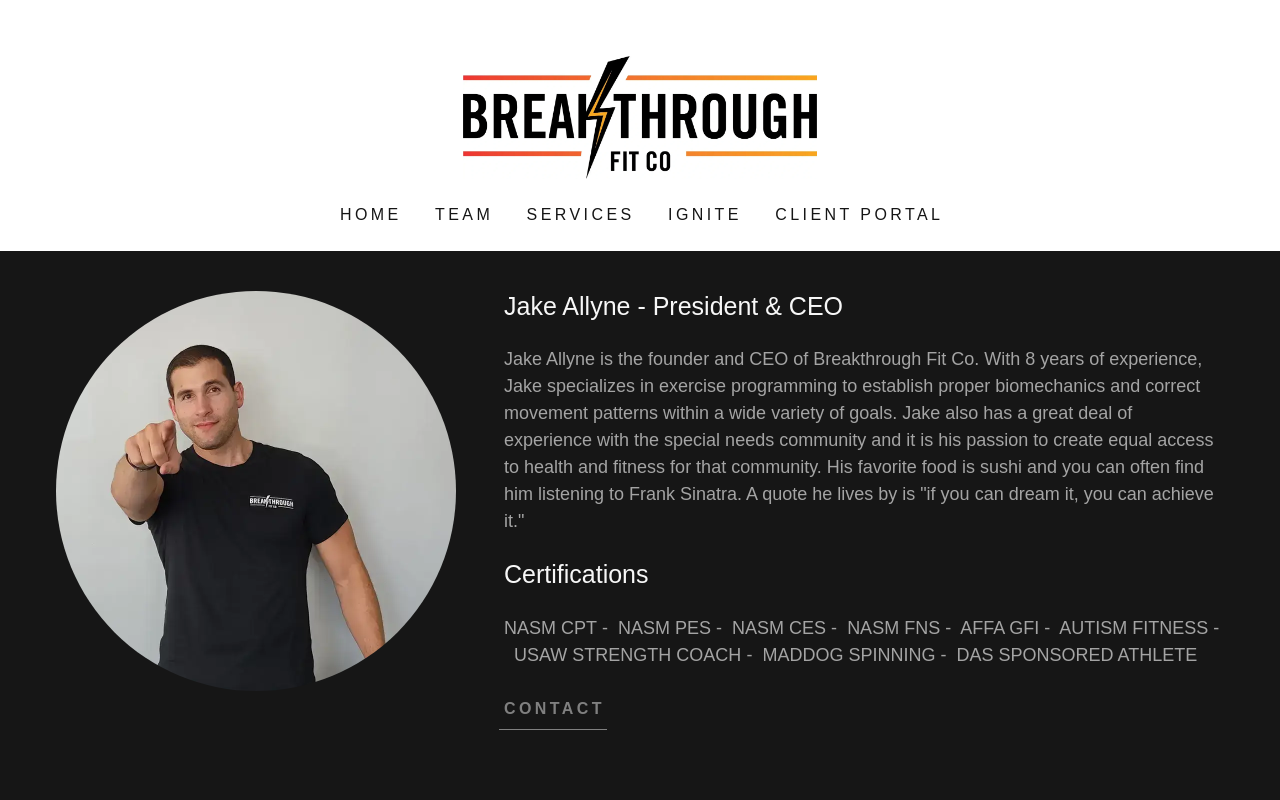
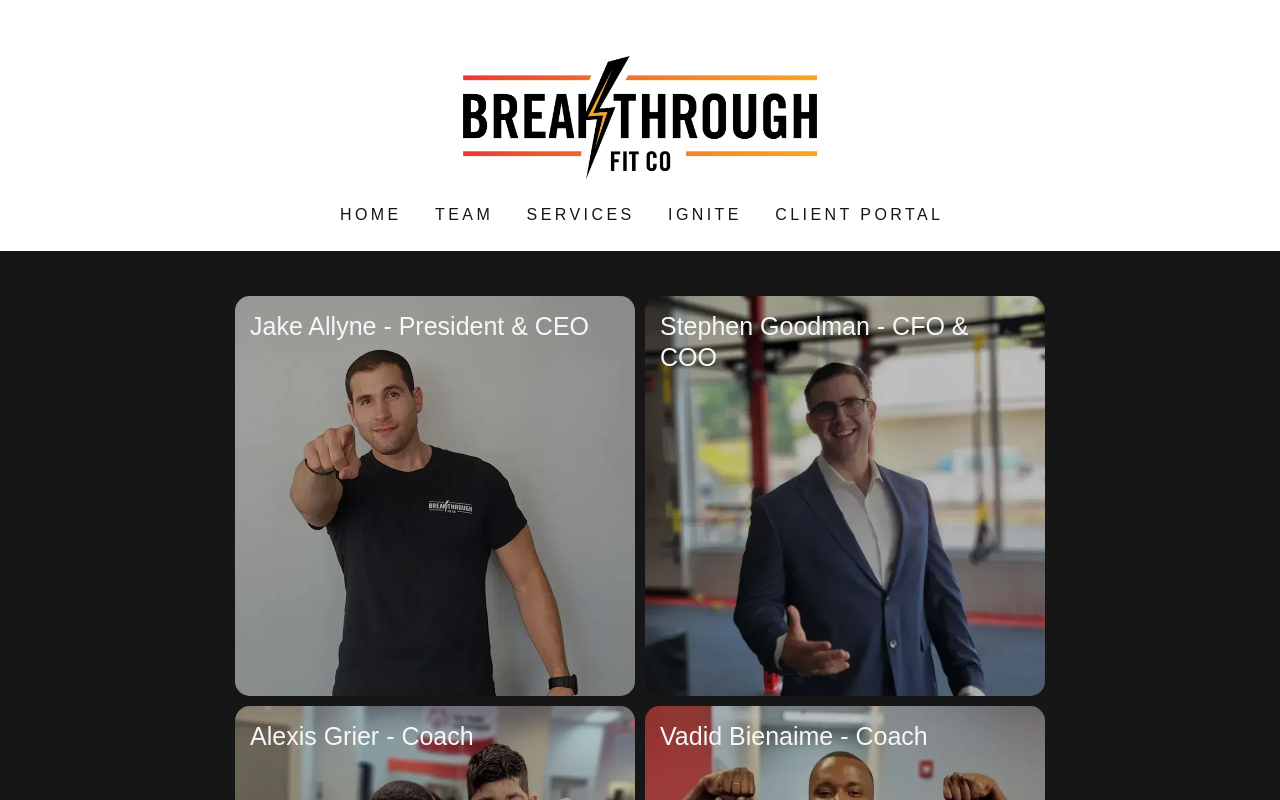
Before and after one commit to KalenShamy/BreakthroughFitCo, a SvelteKit app: page /team in a window 1280 px wide. Shown: the top 800 px of the page. Built offline with nearby package versions, Linux system fonts and the light colour scheme.

Commit message:
start ui rework

```diff
--- a/src/routes/team/+page.svelte
+++ b/src/routes/team/+page.svelte
@@ -69,7 +69,7 @@
                 <img loading="lazy" alt="" src="Pictures/Staff/{member.img}">
                 <div class="teamMemberText">
                     <h1 class="teamMemberName">{member.name} - {member.title}</h1>
-                    <p>{member.bio}</p>
+                    <!--<p>{member.bio}</p>
                     {#if member.certifications}
                         <h1 class="teamMemberName">Certifications</h1>
                         <p>
@@ -81,7 +81,7 @@
                             {/each}
                         </p>
                     {/if}
-                    <a class="greyButton" target="_blank" href="mailto:{member.email}?subject=Breakthrough%20Fit%20Co">Contact</a>
+                    <a class="greyButton" target="_blank" href="mailto:{member.email}?subject=Breakthrough%20Fit%20Co">Contact</a> -->
                 </div>
             </div>
         {/each}
--- a/static/master.css
+++ b/static/master.css
@@ -238,33 +238,51 @@
 /* About */
 #ourteam {
   background-color: rgb(22, 22, 22);
-  padding: 0;
+  padding-block: 40px;
   margin: 0 0 40px 0;
   display: flex;
   flex-direction: column;
   align-items: center;
 }
+#teamContents {
+  display: flex;
+  flex-direction: row;
+  flex-wrap: wrap;
+  justify-content: center;
+}
 .teamMember {
-  width: 100%;
-  padding: 40px 0 40px 0;
+  position: relative;
   display: flex;
   justify-content: flex-start;
+  margin: 5px;
 }
-.teamMember img {
-  border-radius: 50%;
+.teamMember {
+  transition: 0.25s border-radius;
+  border-radius: 15px;
+  overflow: hidden;
+}
+.teamMember:hover {
+  border-radius: 5px;
 }
 .teamMember p {
   margin: 0 0 24px 0;
 }
 .teamMemberText {
-  display: flex;
-  flex-direction: column;
+  position: absolute;
+  width: calc(100% - 30px);
+  height: calc(100% - 30px);
+  padding: 15px;
+  background-color: rgba(0,0,0,0.25);
+  transition: 0.25s background-color;
+
   font-family: arial, sans-serif;
   font-weight: 400;
   font-size: 18px;
   line-height: 27px;
   color: rgb(164, 164, 164);
-  align-items: flex-start;
+}
+.teamMemberText:hover {
+  background-color: rgba(0,0,0,0.5);
 }
 .teamMemberName {
   color: rgb(247, 247, 247);
@@ -602,7 +620,6 @@
   }
   .teamMember img {
     width: 75%;
-    margin: 0 0 32px 0;
   }
   #partners, #services {
     margin: 0;
@@ -706,7 +723,6 @@
   }
   .teamMember img {
     width: 75%;
-    margin: 0 0 32px 0;
   }
   #partners {
     max-width: 100%;
@@ -789,12 +805,8 @@
     align-items: flex-start;
   }
   .teamMember img {
-    margin: 0 24px 0 24px;
     width: 400px;
     height: 400px;
-  }
-  .teamMemberText {
-    margin: 0 24px 0 24px;
   }
   .partner {
     width: 27.775%;
```
